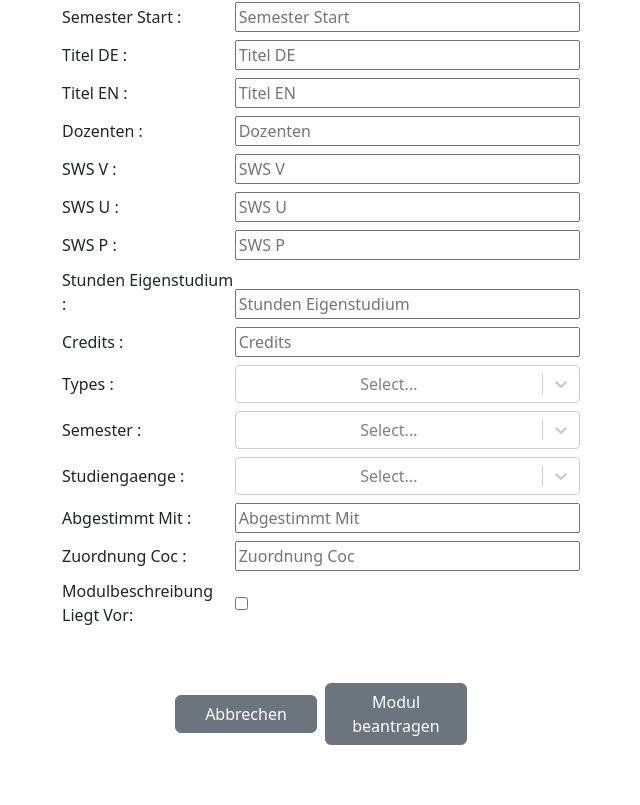
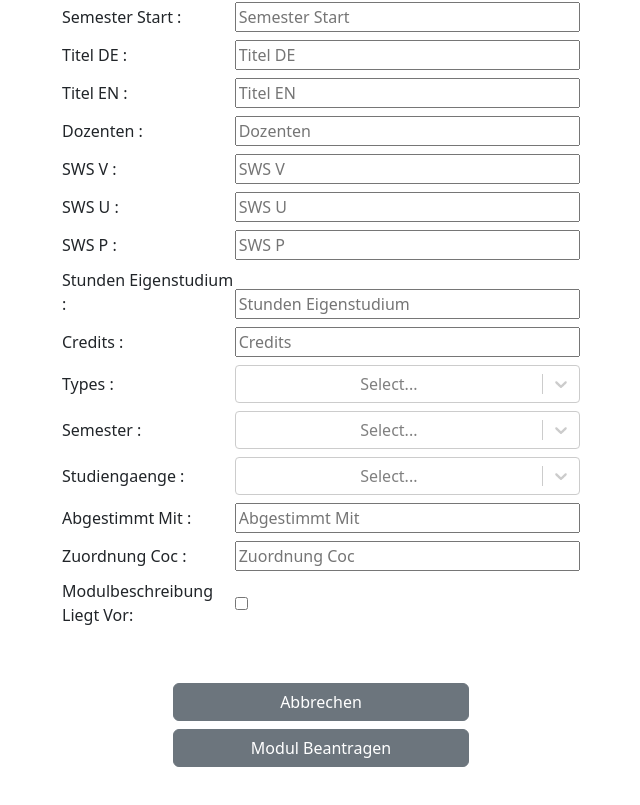
Before and after one commit to burakssen/tum, a React (Create React App) app in the folder frontend/: page /createModule in a window 1280 px wide. Shown: the part 241-1046 px from the top of the page, without its empty margins (319-959 px from the left). Built offline with nearby package versions, Linux system fonts and the light colour scheme; no server answers; sample sign-in values are in the browser's storage.

Commit message:
Change button

```diff
--- a/frontend/src/Pages/CreateModulePage.js
+++ b/frontend/src/Pages/CreateModulePage.js
@@ -227,10 +227,9 @@ function CreateModulePage() {
                 <br />
                 <br />
 
-                <div className="col-6">
-                    <button className="col-lg-3 col-sm-6 m-1 btn btn-secondary" onClick={() => { navigate("/home") }}>Abbrechen</button>
-                    <button className="col-lg-3 col-sm-6 m-1 btn btn-secondary" onClick={handleSubmitModule}>Modul beantragen</button>
-                </div>
+                <button className="col-lg-3 col-sm-6 m-1 btn btn-secondary" onClick={() => { navigate("/home") }}>Abbrechen</button>
+                <button className="col-lg-3 col-sm-6 m-1 btn btn-secondary" onClick={handleSubmitModule}>Modul Beantragen</button>
+
             </div>
         </div>
     );
```
